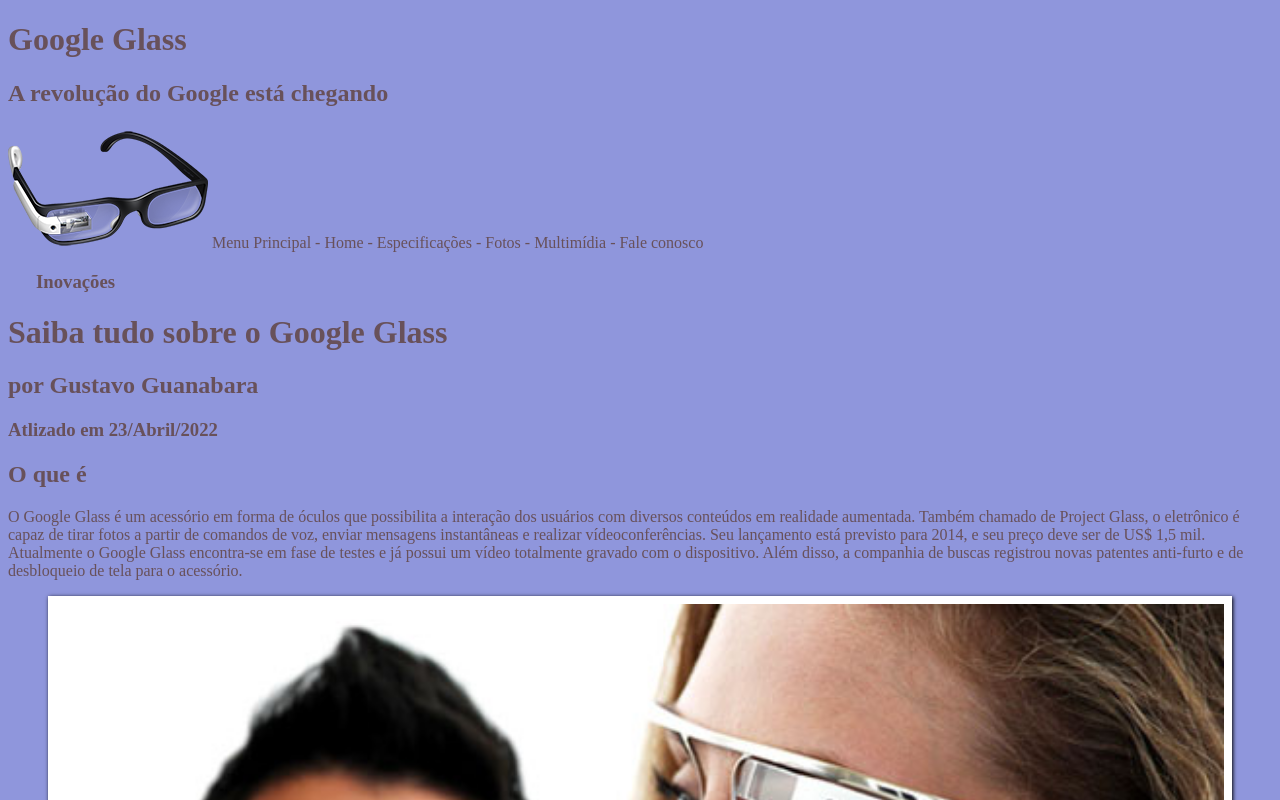
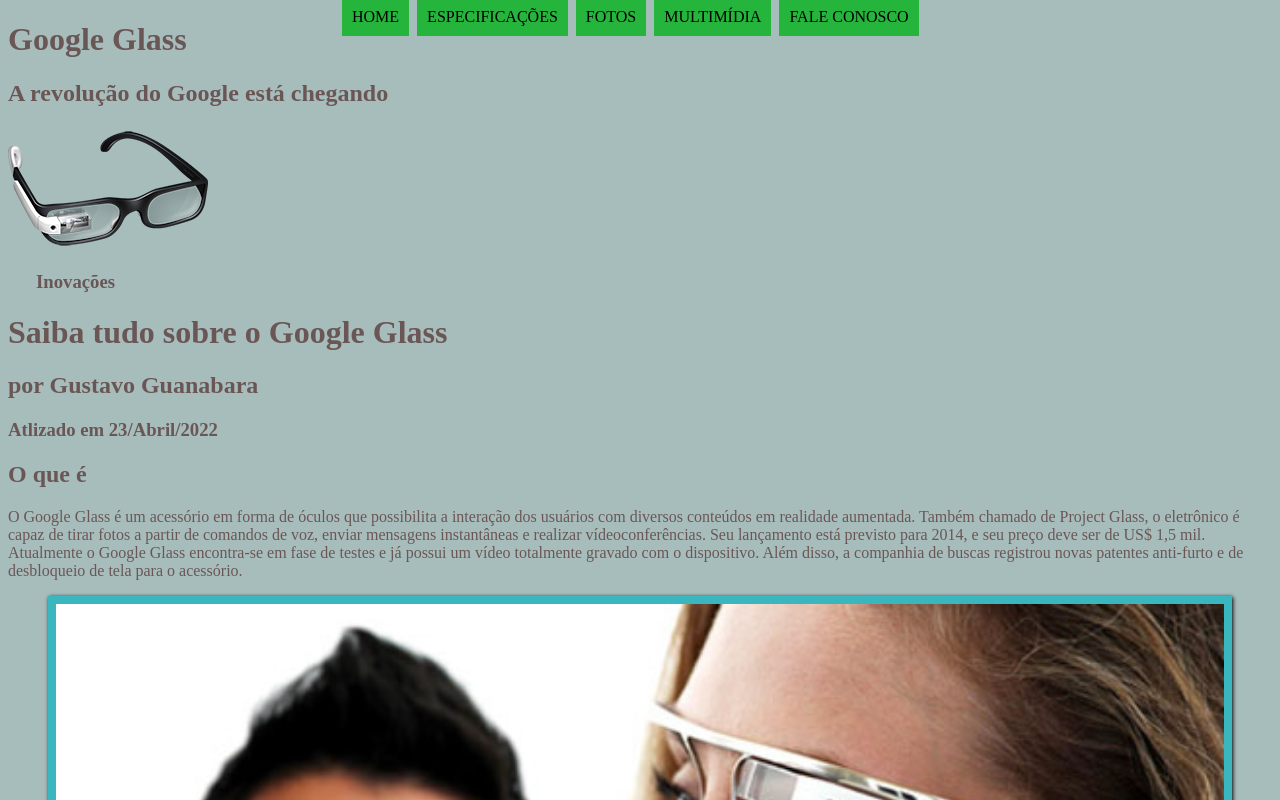
Before and after one commit to RUDICOMERLATO/html5, a plain HTML site: page index.html in a window 1280 px wide. Shown: the top 800 px of the page. Drawn offline with Linux system fonts and the light colour scheme.

Commit message:
alterado

```diff
--- a/_css/estilo.css
+++ b/_css/estilo.css
@@ -1,13 +1,13 @@
 @charset "UTF-8";
 body {
-    background-color: rgba(136, 144, 218, 0.938);
+     background-color: rgba(99, 139, 137, 0.562);
          color: rgba(97, 69, 69, 0.863) ;
 }
  /* formatação de foto com legenda */
 
  figure.foto-legenda{
      position: relative;
-border: 8px solid white;
+        border: 8px solid rgba(20, 181, 192, 0.733);
             box-shadow: 1px 1px 4px black
  }
 figure.foto-legenda img{
@@ -22,10 +22,45 @@
                     color: red;
                         width: 100%;
                             height: 100%;
-padding:10px;
+                                padding:2px;
                                     box-sizing:border-box;
                                         transition: opacity 1s;
 }
 figure.foto-legenda:hover figcaption{
     opacity :1;
 }
+ /* formatação do menu */
+
+nav#menu {
+    display: block;
+}
+ nav#menu ul {
+
+list-style: none;
+    text-transform: uppercase;
+        position: absolute;
+           top: -20px;
+             left: 300px;
+ }
+ nav#menu li {
+display: inline-block;
+    background-color: rgba(18, 180, 40, 0.863);
+        padding: 10px;
+            margin: 2px;
+            transition: background-color 1s;
+ }
+ nav#menu li:hover {
+     background-color: rgba(253, 51, 0, 0.767);
+ }
+ nav#menu h1 {
+     display: none;
+}
+ nav#menu a {
+     color: black;
+     text-decoration: none;
+
+ }
+ nav#menu a:hover {
+color: rgb(13, 34, 230);
+text-decoration: underline;
+ }
--- a/index.html
+++ b/index.html
@@ -5,7 +5,7 @@
     <meta charset="UTF-8"/>
 <title> TESTES EM HTML</title>
 
-<link rel="stylesheet" type="text/css" href="_css/estilo.css">
+<link rel="stylesheet" href="_css/estilo.css">
    <header id="cabecalho">
 </header>
 <hgroup>
@@ -14,14 +14,17 @@
 </hgroup>
 <img src="_imagens\glass-oculos-preto-peq.png"/>
 
-
-Menu Principal
-- Home
-- Especificações
-- Fotos
-- Multimídia
-- Fale conosco
-
+<nav id ="menu">
+<h1>menu principal</h1>
+<ul type="disc">
+<li><a href="index.html">Home</a></li>
+<li><a href="index.html">Especificações</a></li>
+   <li><a href="index.html"> Fotos</a></li>
+      <li><a href="index.html"> Multimídia</a></li>
+         <li><a href="index.html"> Fale conosco</a></li>
+</ul>
+</nav>
+</head>
 
 <hgroup>
 <h3></Tecnologia > &nbsp;&nbsp;&nbsp;&nbsp;&nbsp;&nbsp;Inovações<h3>
```
Lines whose indentation alone changed are shown as unchanged.
